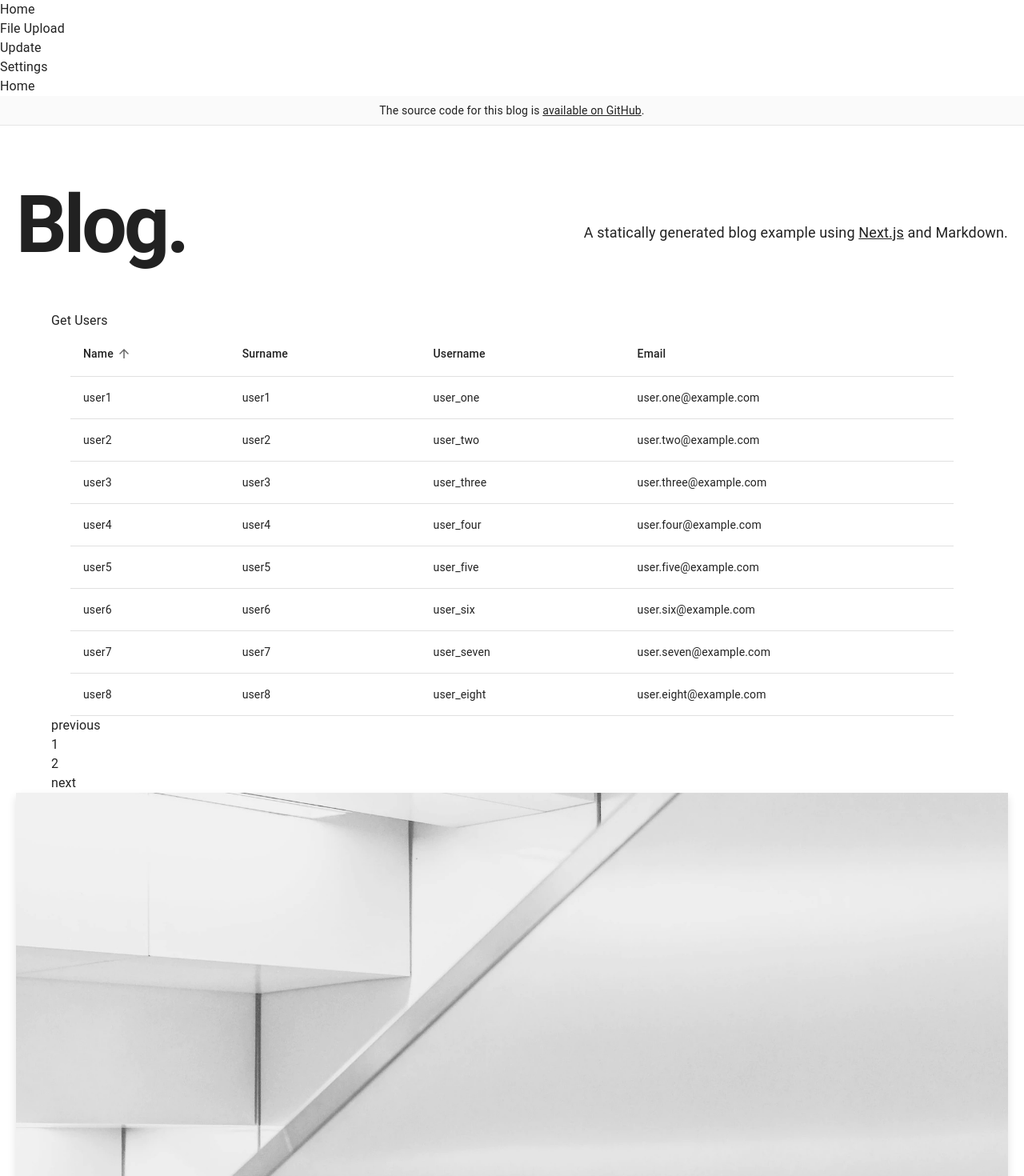
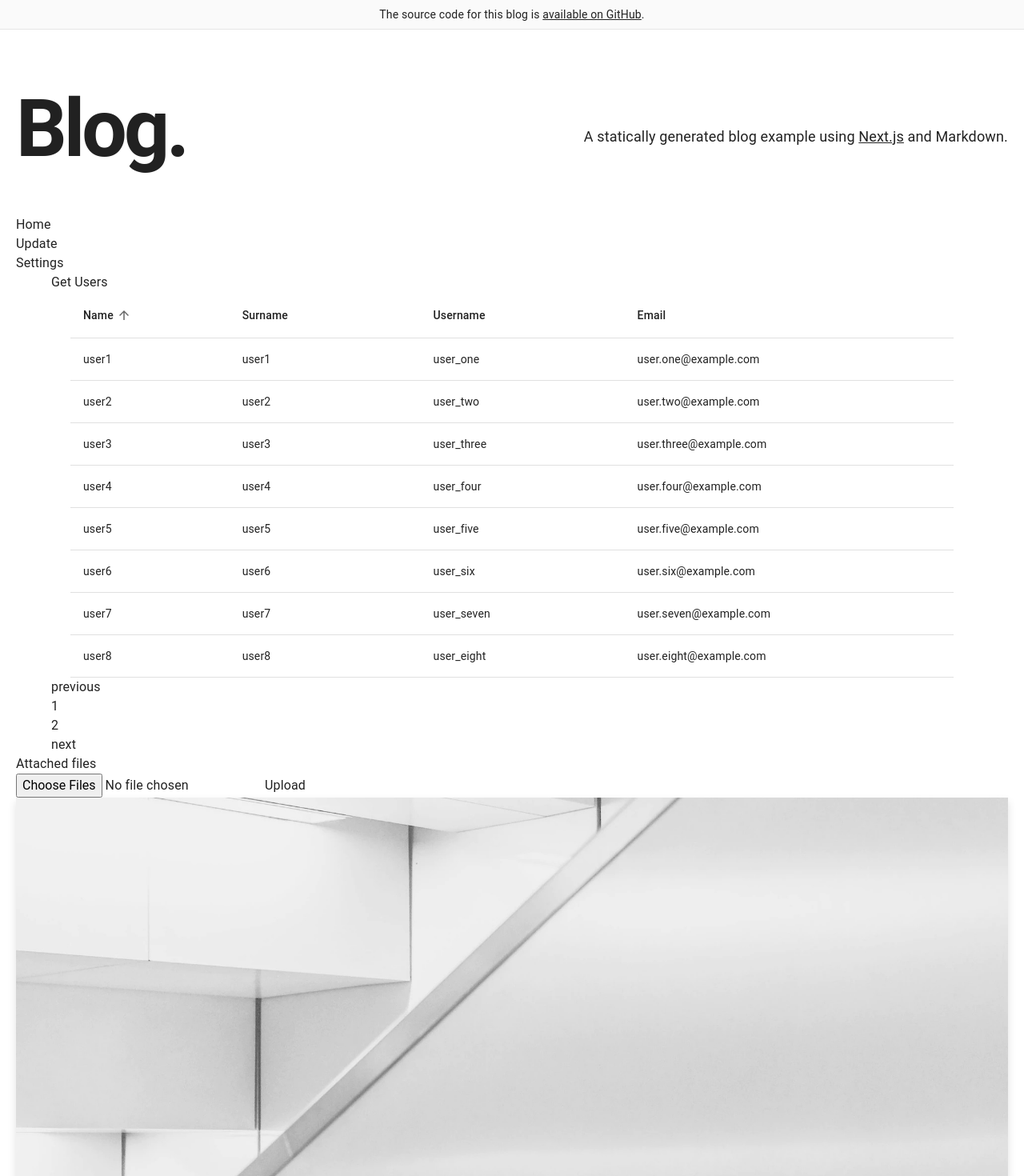
Before and after one commit to pgkreka/dummeProject, a Next.js app: page / in a window 1280 px wide. Shown: the top 1470 px of the page at 80% size. Built offline with nearby package versions, Linux system fonts and the light colour scheme.

Commit message:
Fixing router

```diff
--- a/pages/index.tsx
+++ b/pages/index.tsx
@@ -23,14 +23,17 @@ export default function Index({ allPosts }: Props) {
   const morePosts = allPosts.slice(1)
   return (
     <>
+      <Layout>
+        <Head>
+          <title>{`Next.js Blog Example with ${CMS_NAME}`}</title>
+        </Head>
+        <Container>
+          <Intro />
           <Router>
             <div>
               <ul>
                 <li>
                   <Link to="/">Home</Link>
-            </li>
-            <li>
-              <Link to="/file-upload">File Upload</Link>
                 </li>
                 <li>
                   <Link to="/update">Update</Link>
@@ -41,19 +44,12 @@ export default function Index({ allPosts }: Props) {
               </ul>
 
               <Routes>
-            <Route path="/file-upload" element={<FileUpload/>} />
                 <Route path="/update" element={<Update/>} />
-            <Route path="/" element={<h1>Home</h1>} />
               </Routes>
             </div>
           </Router>
-      <Layout>
-        <Head>
-          <title>{`Next.js Blog Example with ${CMS_NAME}`}</title>
-        </Head>
-        <Container>
-          <Intro />
           <TableContent />
+          <FileUpload />
           {heroPost && (
             <HeroPost
               title={heroPost.title}
```
Lines whose indentation alone changed are shown as unchanged.
